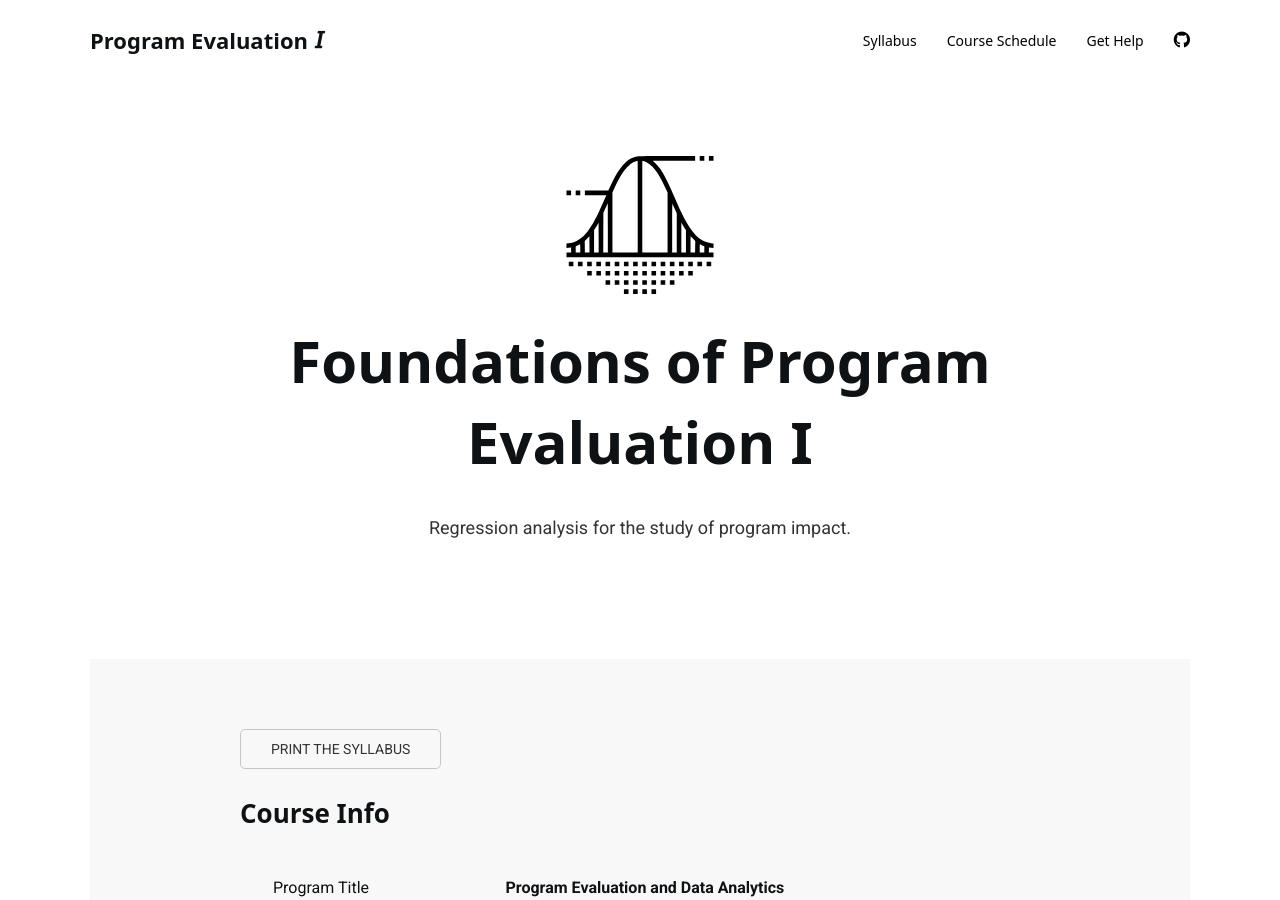
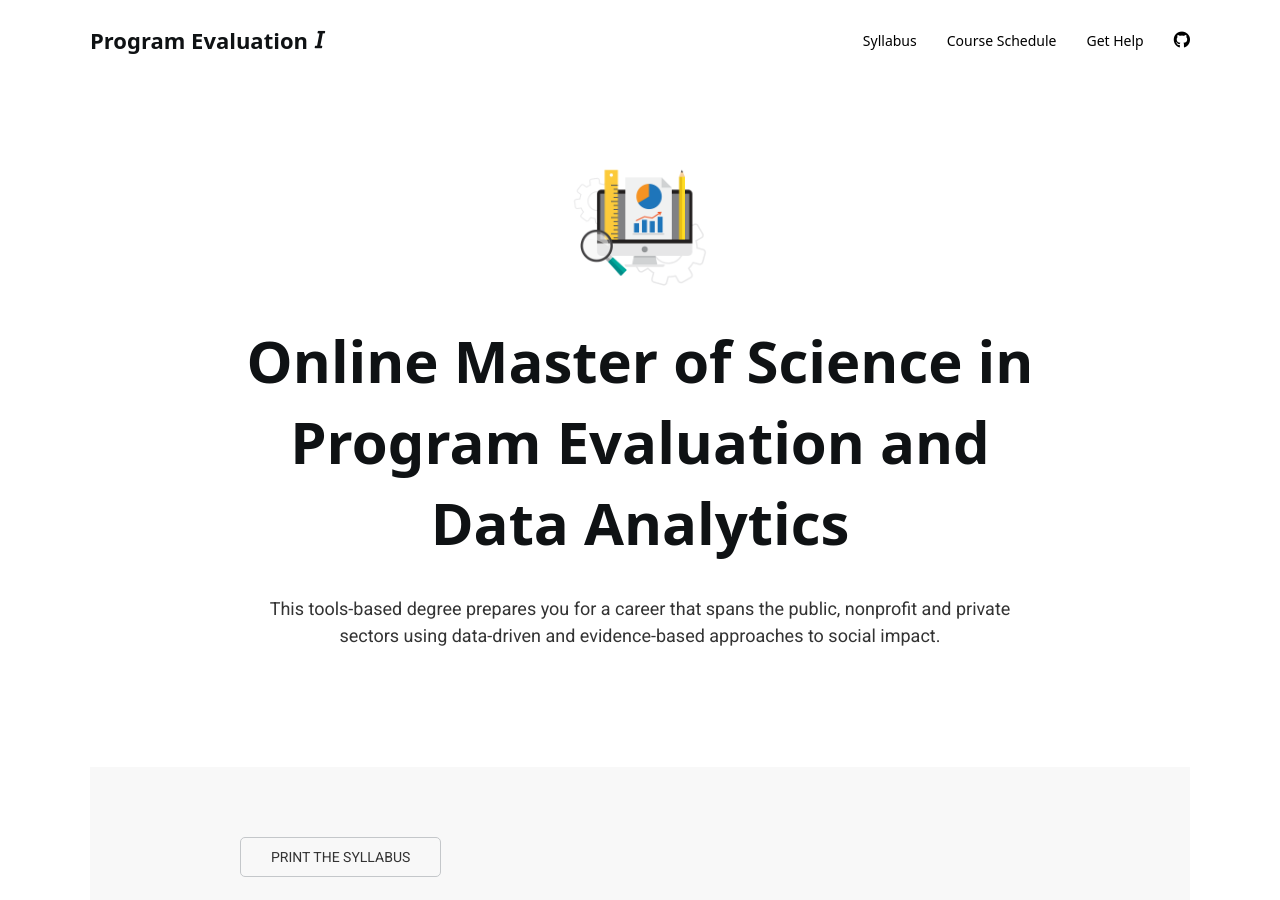
Before and after one commit to DS4PS/ms-prog-eval-data-analytics, a Jekyll site: the page built from index.md, in a window 1280 px wide and 900 px high. Built offline with Jekyll 4.4.1, drawn with Linux system fonts in a browser that asks for light colours; nearby versions of some CDN libraries; a style sheet for code colours, icons or effects is not loaded.

Commit message:
Update index.md

```diff
--- a/index.md
+++ b/index.md
@@ -3,9 +3,9 @@ layout: index
 title: Syllabus
 
 index:
-    title: Foundations of Program Evaluation I
-    image: distribution.svg
-    subtitle: Regression analysis for the study of program impact.
+    title: Online Master of Science in Program Evaluation and Data Analytics
+    image: data-analytics.png
+    subtitle: This tools-based degree prepares you for a career that spans the public, nonprofit and private sectors using data-driven and evidence-based approaches to social impact.
 
 info:
  program_title: Program Evaluation and Data Analytics
```
